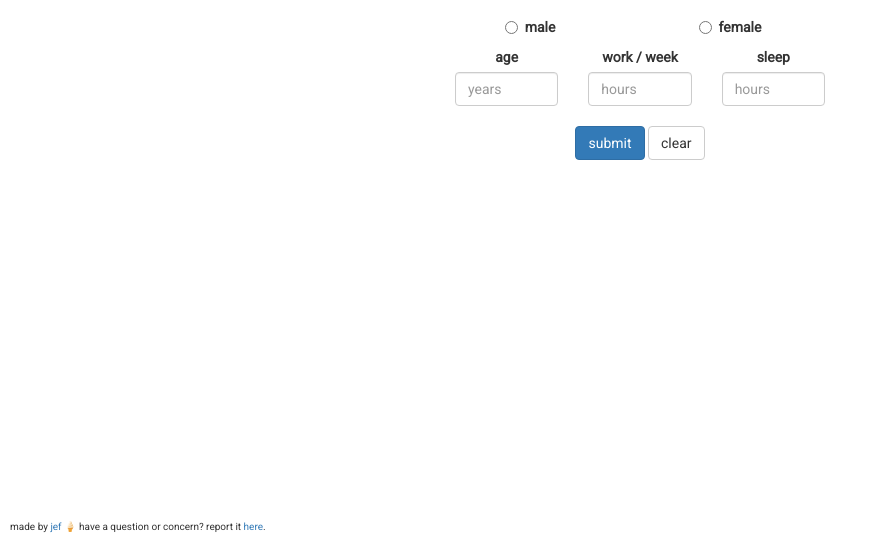
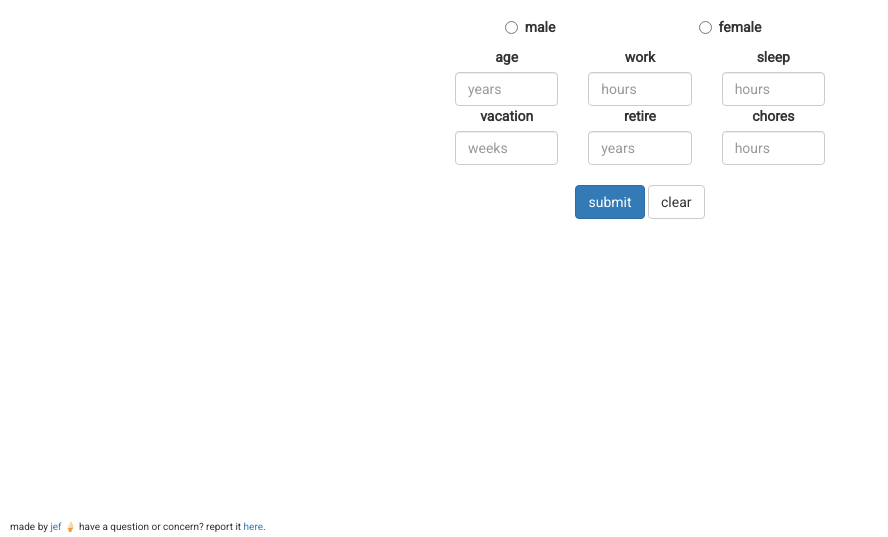
Before and after one commit to jef/doihavefreetime, a plain HTML site: page index.html in a window 1280 px wide. Shown: the part 263-800 px from the top of the page, without its empty margins (0-888 px from the left). Drawn offline with nearby package versions, Linux system fonts and the light colour scheme; a web font is replaced by a local one.

Commit message:
added retirement, vacation, and chores.

```diff
--- a/index.html
+++ b/index.html
@@ -49,15 +49,29 @@ website: https://jef.rocks
     <div class="row">
         <div class="col-md-4">
             <label for="age">age</label>
-            <input id="age" type="number" class="form-control" placeholder="years">
+            <input id="age" class="form-control" type="number" placeholder="years">
         </div>
         <div class="col-md-4">
-            <label for="workHours">work / week</label>
-            <input id="workHours" type="number" class="form-control" placeholder="hours">
+            <label for="workHours">work</label>
+            <input id="workHours" class="form-control" type="number" placeholder="hours">
         </div>
         <div class="col-md-4">
             <label for="sleep">sleep</label>
-            <input id="sleep" type="number" class="form-control" placeholder="hours">
+            <input id="sleep" class="form-control" type="number" placeholder="hours">
+        </div>
+    </div>
+    <div class="row">
+        <div class="col-md-4">
+            <label for="vacationWork">vacation</label>
+            <input id="vacationWork" type="number" class="form-control" placeholder="weeks">
+        </div>
+        <div class="col-md-4">
+            <label for="retireAge">retire</label>
+            <input id="retireAge" type="number" class="form-control" placeholder="years">
+        </div>
+        <div class="col-md-4">
+            <label for="chores">chores</label>
+            <input id="chores" type="number" class="form-control" placeholder="hours">
         </div>
     </div>
 
--- a/js/main.js
+++ b/js/main.js
@@ -6,7 +6,7 @@ website: https://jef.rocks
 
 $(document).ready(function () {
     var age, workHours, sleep, drinking, smoking, freeTimeInDay, freeTimeInYear, freeTimeRestOfLife,
-        maleFemale, avgAge;
+        maleFemale, avgAge, vacationWork, chores, retireAge;
     var daysInYear = 365.25; // days
     var hoursInDay = 24; // hours
     var minutesInHour = 60; // minutes
@@ -17,21 +17,28 @@ $(document).ready(function () {
         age = $('#age').val();
         workHours = $('#workHours').val();
         sleep = $('#sleep').val();
+        vacationWork = $('#vacationWork').val();
+        retireAge = $('#retireAge').val();
+        chores = $('#chores').val();
         drinking = $('#drinking').val();
         smoking = $('#smoking').val();
         maleFemale = $('input[name=maleFemale]:checked').val();
 
+        // male or female
         if (maleFemale === "male") avgAge = 76;
         if (maleFemale === "female") avgAge = 81;
         else avgAge = (76 + 81) / 2;
 
-        freeTimeInDay = (hoursInDay - sleep - (workHours / 7)); // hours
+        // calculate total vacation
+        var freeTimeVacation = (workHours * vacationWork) * (avgAge - age);
+
+        // calculate retirement
+        var freeTimeAfterRetire = (avgAge - retireAge) * hoursInDay * daysInYear; // hours for x years
+
+        freeTimeInDay = hoursInDay - sleep - (workHours / 7) - (chores / 7); // hours
         freeTimeInYear = freeTimeInDay * daysInYear; // hours
-        freeTimeRestOfLife = freeTimeInYear * (avgAge - age); // hours
-
-        // $('#freeTimeDiv').css({
-        //     "display": "inline"
-        // });
+        freeTimeRestOfLife = freeTimeInYear * (avgAge - age)
+            + freeTimeAfterRetire + freeTimeVacation; // hours
 
         $('#freeTimeDiv').fadeIn('slow');
 
```
